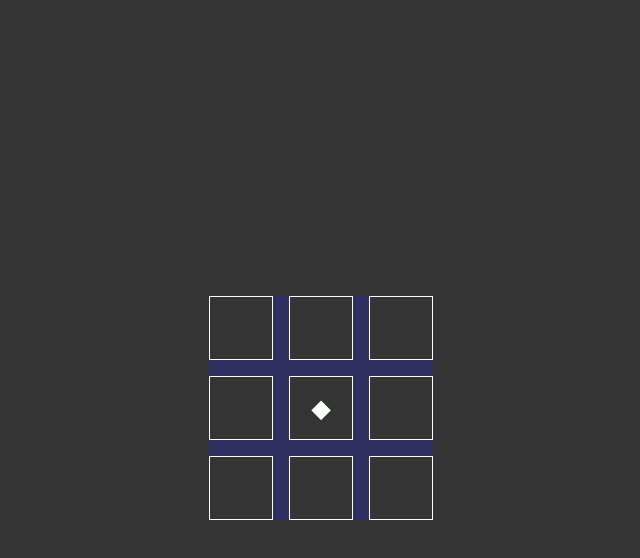
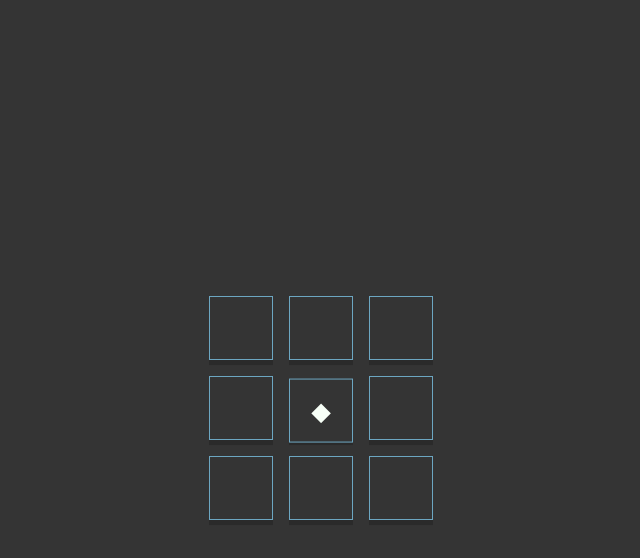
Before and after one commit to pompyproductions/odin-ttt, a plain HTML site: page index.html in a window 1280 px wide. Both pictures are taken after a click on the element 640 px from the left and 408 px from the top of the page. Shown: the whole page, without its empty margins (319-959 px from the left). Drawn offline with Linux system fonts and the light colour scheme.

Commit message:
Start styling board and square

```diff
--- a/script.js
+++ b/script.js
@@ -88,6 +88,7 @@ function handleBoardClick(e) {
     if (e.target.classList.contains("game-square")) {
         const cellNo = Number(e.target.getAttribute("data-cell"));
         Game.setCell(cellNo);
+        e.target.classList.add("pressed");
     }
 }
 
--- a/style.css
+++ b/style.css
@@ -25,7 +25,7 @@ body {
 
 .game-board {
     display: grid;
-    background-color: var(--dark-blue);
+    /* background-color: var(--dark-blue); */
     display: grid;
     grid-template-columns: repeat(3, 4rem);
     grid-template-rows: repeat(3, 4rem);
@@ -33,9 +33,19 @@ body {
 }
 
 .game-square {
-    border: 1px solid var(--white);
+    border: 1px solid var(--light-blue);
+    box-shadow: 0 .2em 0 0 rgba(0, 0, 0, 0.2);
     background-color: var(--black);
     display: grid;
     place-items: center;
     font-size: 1.6rem;
 }
+
+.game-square:hover {
+    border-color: var(--yellow);
+}
+
+.game-square.pressed {
+    box-shadow: 0 0.1em 0 0 rgba(0, 0, 0, 0.2);
+    transform: translateY(0.1em);
+}
```
